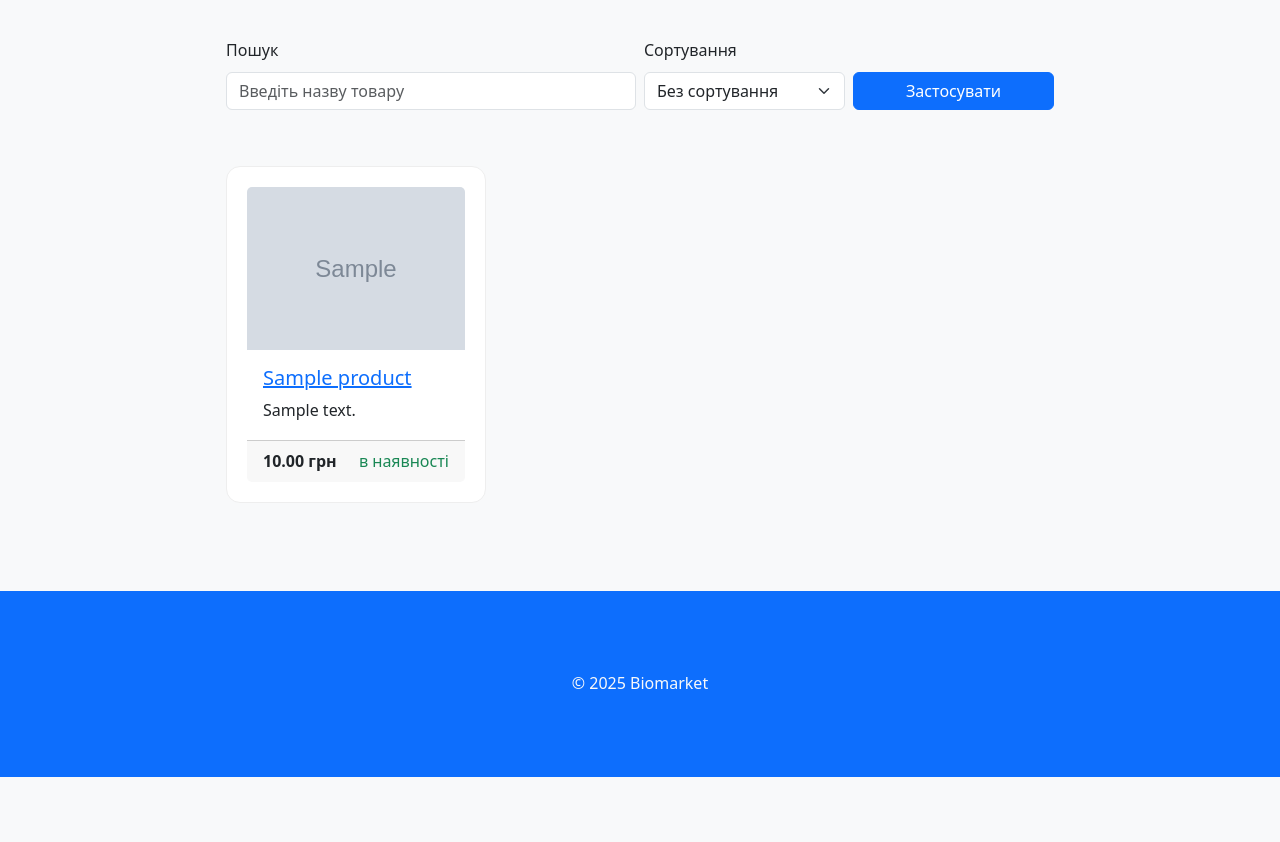
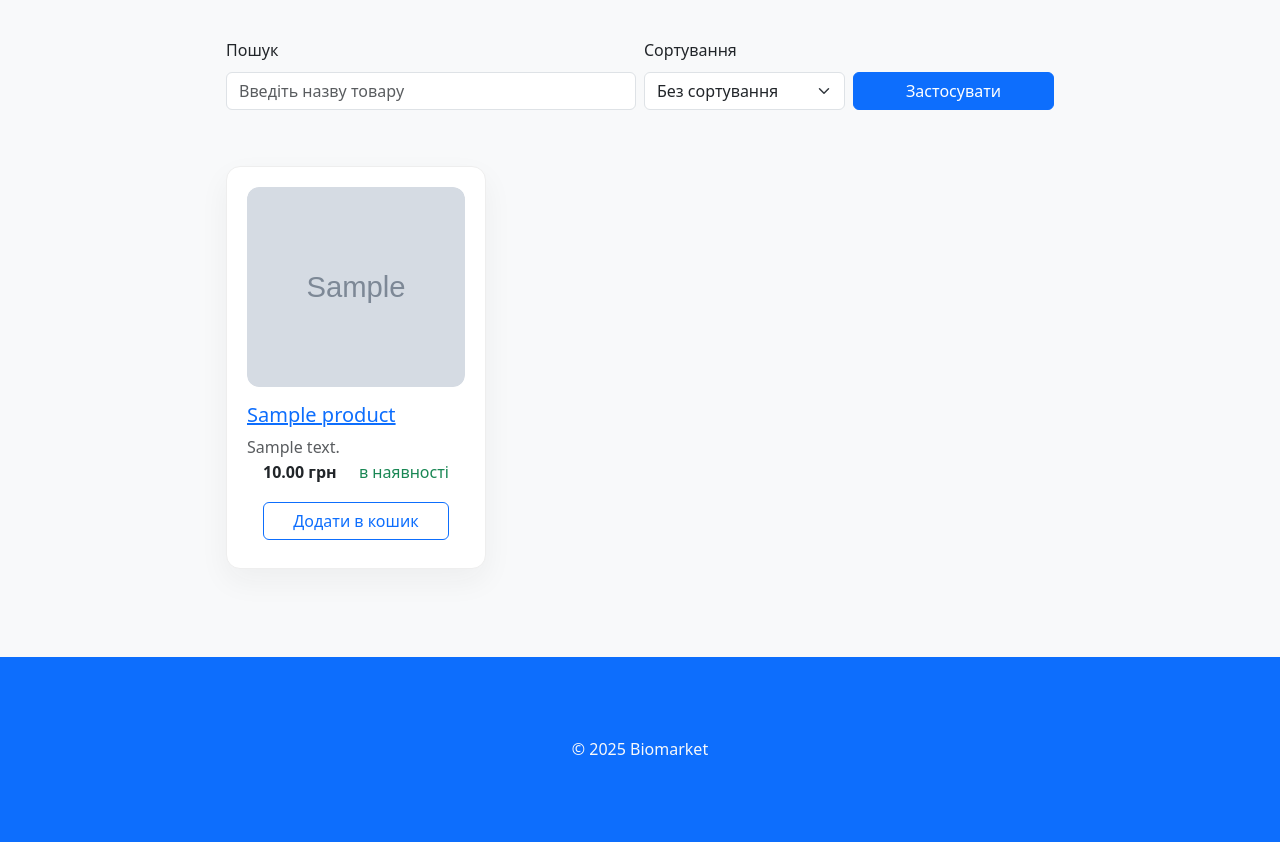
Before and after one commit to mykolasakovskiy/biomarket, a Django app: page /products/ in a window 1280 px wide. Shown: the part 172-1014 px from the top of the page. Before the commit the page ends 949 px from the top, so only its background shows below. Run offline with Django 5.2, Linux system fonts and the light colour scheme; tables that the repository leaves empty hold one stand-in row (values such as "Sample post"); grey boxes marked "Sample" are stand-in pictures.

Commit message:
Enhance product cards with truncated descriptions and cart actions

```diff
--- a/biomarket/cart/urls.py
+++ b/biomarket/cart/urls.py
@@ -6,4 +6,5 @@ app_name = "cart"
 
 urlpatterns = [
     path("", views.cart_home, name="home"),
+    path("add/<slug:slug>/", views.add_to_cart, name="add"),
 ]
--- a/biomarket/static/style.css
+++ b/biomarket/static/style.css
@@ -47,6 +47,51 @@ main.wrap {
   border-radius: 14px;
   padding: 1.25rem;
   background: #fff;
+  box-shadow: 0 12px 30px rgba(33, 37, 41, 0.05);
+  transition: transform 0.3s ease, box-shadow 0.3s ease;
+}
+
+.card:hover {
+  transform: translateY(-6px);
+  box-shadow: 0 18px 40px rgba(33, 37, 41, 0.12);
+}
+
+.card-img-top-wrapper {
+  height: 200px;
+  overflow: hidden;
+  border-radius: 12px;
+  background: var(--color-light);
+  display: flex;
+  align-items: center;
+  justify-content: center;
+  margin-bottom: 1rem;
+}
+
+.card-img-link {
+  display: flex;
+  align-items: center;
+  justify-content: center;
+  width: 100%;
+  height: 100%;
+}
+
+.card-img-top {
+  width: 100%;
+  height: 100%;
+  object-fit: cover;
+  border-radius: 12px;
+}
+
+.card-img-top-placeholder {
+  display: flex;
+  align-items: center;
+  justify-content: center;
+  width: 100%;
+  height: 100%;
+  color: var(--color-secondary);
+  font-size: 0.85rem;
+  text-transform: uppercase;
+  letter-spacing: 0.05em;
 }
 
 /* Responsive adjustments */
--- a/biomarket/templates/products/list.html
+++ b/biomarket/templates/products/list.html
@@ -31,23 +31,44 @@
   <div class="row">
     {% for product in page_obj %}
       <div class="col-md-4 mb-4">
-        <div class="card h-100">
+        <div class="card h-100 d-flex flex-column">
+          <div class="card-img-top-wrapper mb-3">
             {% if product.image %}
-            <a href="{% url 'product_detail' product.slug %}">
-              <img src="{{ product.image.url }}" class="card-img-top" alt="{{ product.name }}">
+              <a href="{% url 'product_detail' product.slug %}" class="card-img-link">
+                <img
+                  src="{{ product.image.url }}"
+                  class="card-img-top"
+                  alt="{{ product.name }}"
+                  loading="lazy"
+                >
               </a>
+            {% else %}
+              <span class="card-img-top-placeholder">Без зображення</span>
             {% endif %}
-          <div class="card-body">
-            <h5 class="card-title">
+          </div>
+          <div class="card-body d-flex flex-column gap-2 p-0">
+            <h5 class="card-title mb-0">
               <a href="{% url 'product_detail' product.slug %}">{{ product.name }}</a>
             </h5>
-            <p class="card-text">{{ product.description }}</p>
+            <p class="card-text text-muted mb-0">{{ product.description|default_if_none:''|truncatechars:100 }}</p>
           </div>
-          <div class="card-footer d-flex justify-content-between align-items-center">
+          <div class="card-footer bg-transparent border-0 pt-0 mt-auto">
+            <div class="d-flex justify-content-between align-items-center mb-3">
               <strong>{{ product.price }} грн</strong>
               <span class="{% if product.stock > 0 %}text-success{% else %}text-danger{% endif %}">
                 {% if product.stock > 0 %}в наявності{% else %}немає{% endif %}
               </span>
+            </div>
+            {% if product.stock > 0 %}
+              <a
+                href="{% url 'cart:add' product.slug %}?next={{ request.get_full_path|urlencode }}"
+                class="btn btn-outline-primary w-100"
+              >
+                Додати в кошик
+              </a>
+            {% else %}
+              <span class="btn btn-outline-secondary w-100 disabled" aria-disabled="true">Немає в наявності</span>
+            {% endif %}
           </div>
         </div>
       </div>
```
Also changed, not shown: biomarket/cart/views.py (+47 -0 lines). Lines whose indentation alone changed are shown as unchanged.
